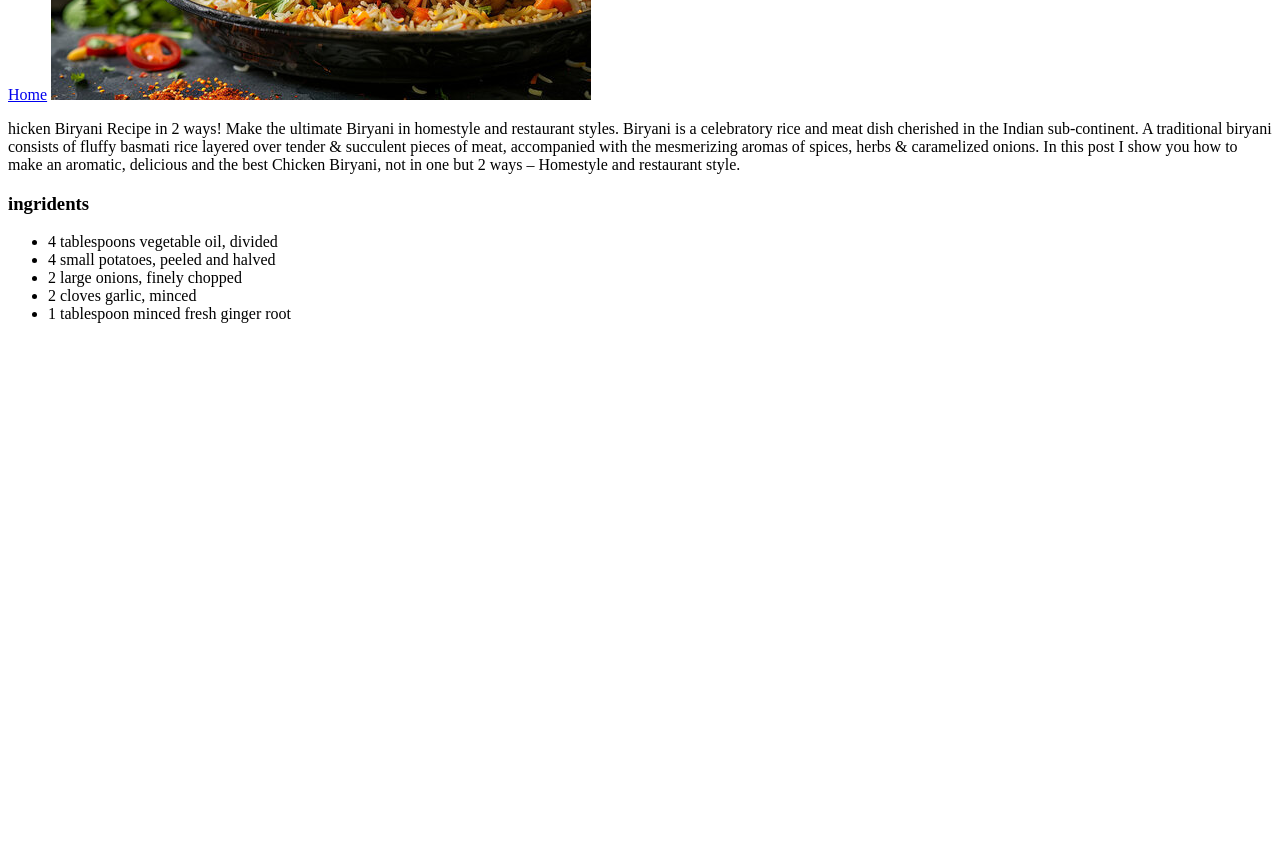
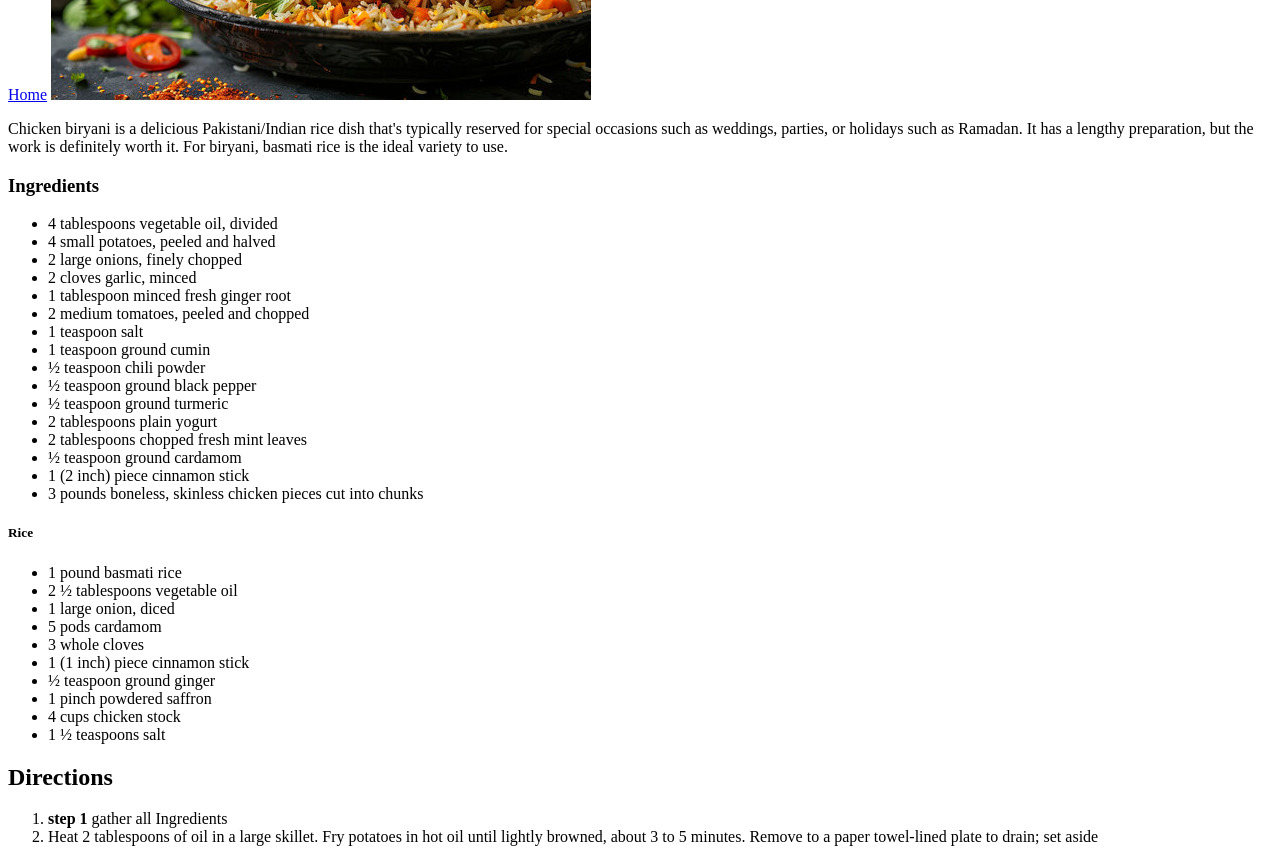
Before and after one commit to sh00lu/odin-recipes, a plain HTML site: page recipies/biriyani.html in a window 1280 px wide. Shown: the part 340-1202 px from the top of the page. Before the commit the page ends 800 px from the top, so only its background shows below. Drawn offline with Linux system fonts and the light colour scheme.

Commit message:
update biriyani

```diff
--- a/recipies/biriyani.html
+++ b/recipies/biriyani.html
@@ -11,23 +11,50 @@
     <a href="../index.html">Home</a>
     <img src="../images/biriyani.jpg" alt="biriyani">
 <p>
-    hicken Biryani Recipe in 2 ways! Make the ultimate Biryani in homestyle and restaurant styles.
-    Biryani is a celebratory rice and meat dish cherished in the Indian sub-continent.
-    A traditional biryani consists of fluffy basmati rice layered over tender & succulent pieces of meat,
-    accompanied with the mesmerizing aromas of spices, herbs & caramelized onions. In this post I show you how to make an aromatic,
-    delicious and the best Chicken Biryani, not in one but 2 ways – Homestyle and restaurant style.
-
+    Chicken biryani is a delicious Pakistani/Indian rice dish
+    that's typically reserved for special occasions such as weddings, parties,
+    or holidays such as Ramadan. It has a lengthy preparation, but the work is definitely worth it.
+     For biryani, basmati rice is the ideal variety to use.
 </p>
 
-<h3>ingridents</h3>
+<h3>Ingredients</h3>
 <ul>
     <li>4 tablespoons vegetable oil, divided</li>
     <li>4 small potatoes, peeled and halved </li>
     <li>2 large onions, finely chopped</li>
     <li>2 cloves garlic, minced</li>
     <li>1 tablespoon minced fresh ginger root</li>
+    <li>2 medium tomatoes, peeled and chopped</li>
+    <li>1 teaspoon salt</li>
+    <li>1 teaspoon ground cumin</li>
+    <li>½ teaspoon chili powder</li>
+    <li>½ teaspoon ground black pepper</li>
+    <li>½ teaspoon ground turmeric</li>
+    <li>2 tablespoons plain yogurt</li>
+    <li>2 tablespoons chopped fresh mint leaves</li>
+    <li>½ teaspoon ground cardamom</li>
+    <li>1 (2 inch) piece cinnamon stick</li>
+    <li>3 pounds boneless, skinless chicken pieces cut into chunks</li>
 
 </ul>
+<h5>Rice</h5>
+<ul>
+    <li>1 pound basmati rice</li>
+    <li>2 ½ tablespoons vegetable oil</li>
+    <li>1 large onion, diced</li>
+    <li>5 pods cardamom</li>
+    <li>3 whole cloves</li>
+    <li>1 (1 inch) piece cinnamon stick</li>
+    <li>½ teaspoon ground ginger</li>
+    <li>1 pinch powdered saffron</li>
+    <li>4 cups chicken stock</li>
+    <li>1 ½ teaspoons salt</li>
+</ul>
+<h2>Directions</h2>
+<ol>
+    <li><strong>step 1 </strong> gather all Ingredients</li>
+    <li>Heat 2 tablespoons of oil in a large skillet. Fry potatoes in hot oil until lightly browned, about 3 to 5 minutes. Remove to a paper towel-lined plate to drain; set aside</li>
+</ol>
 
 </body>
 </html>
```
